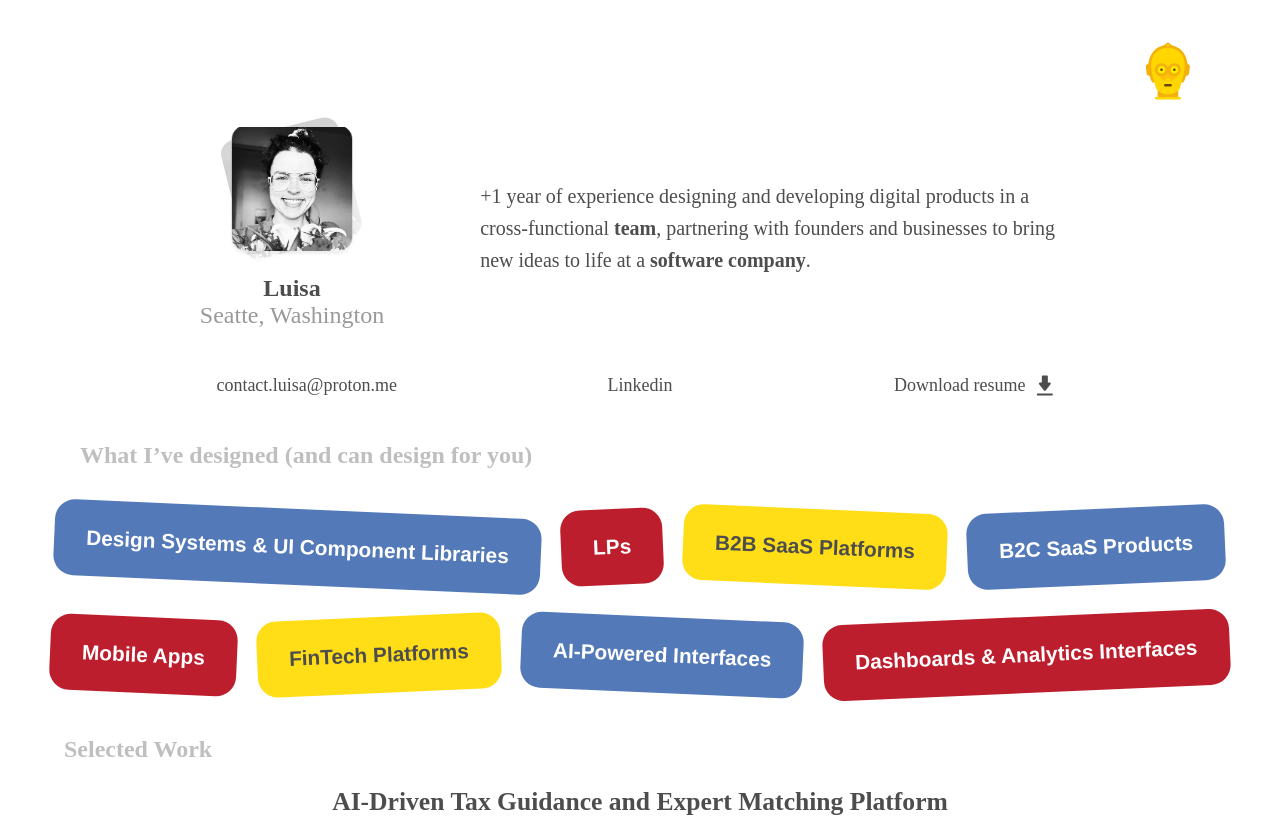
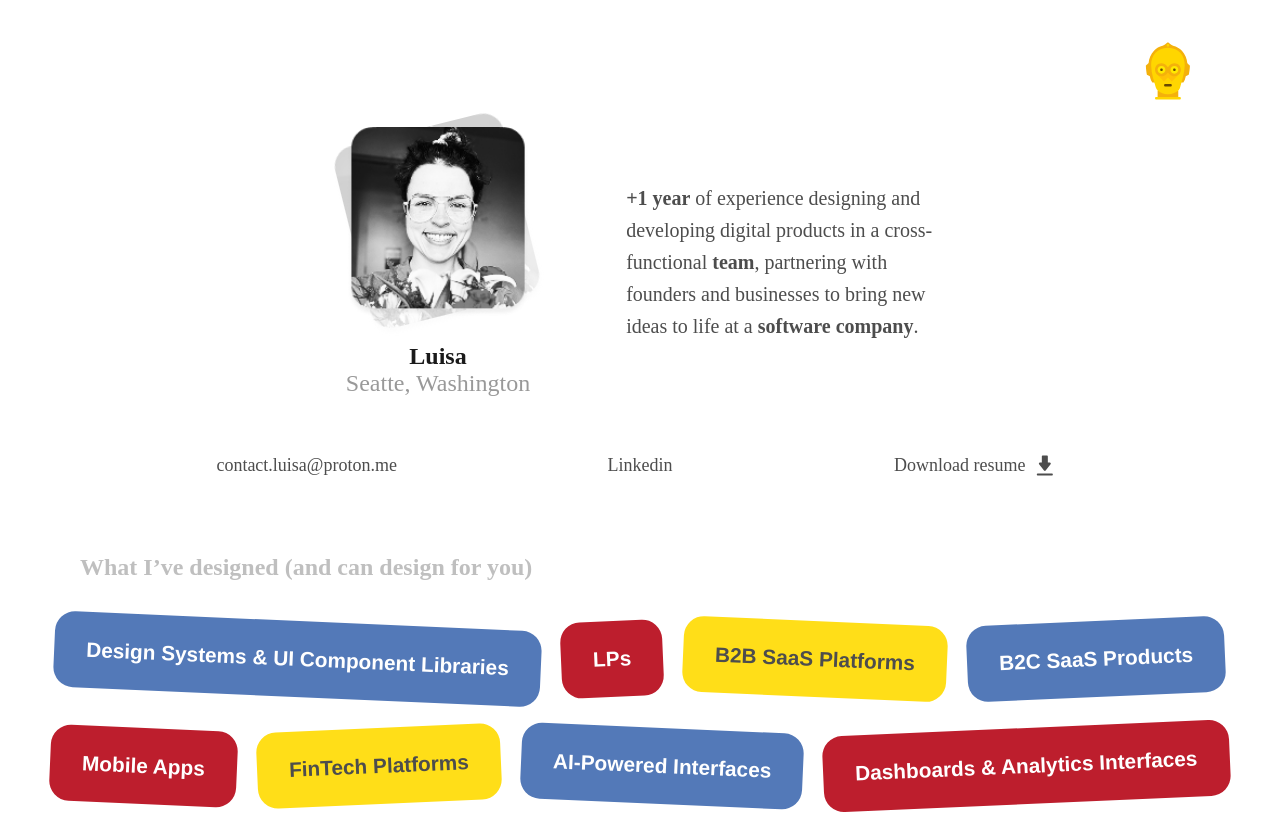
Before and after one commit to luisadeguimaraes/portfolio, a React (Vite) app: page / in a window 1280 px wide. Shown: the top 817 px of the page. Built offline with nearby package versions, Linux system fonts and the light colour scheme; a web font is replaced by a local one.

Commit message:
fix: spacing of hero, about contact etc

```diff
--- a/src/components/SelectedWork/Tax/TaxExamples/TaxExamples.module.css
+++ b/src/components/SelectedWork/Tax/TaxExamples/TaxExamples.module.css
@@ -29,7 +29,7 @@ flex-direction: row;
 
 /* bottom picture  */
 .browse {
-    width: 75%;
+    width: 60%;
 
 
 }
--- a/src/components/sections/Hero/About/AboutMe.tsx
+++ b/src/components/sections/Hero/About/AboutMe.tsx
@@ -4,25 +4,25 @@ import AboutMePD from "./AboutMePD"
 
 
 const AboutMe = () => (
-  <>
+
   <div className={styles.topContent}>
 
 
-  <AboutMePD/>
+    <AboutMePD />
 
 
-   <div className={styles.bio}>
-                <p>
-                    +1 year of experience designing and developing digital products in a cross-functional <strong>team</strong>, partnering with founders and businesses to bring new ideas to life at a <strong>software company</strong>.
-                </p>
-            </div>
+    <div className={styles.bio}>
+
+        <strong className={styles.years}>+1 year</strong> of experience designing and developing digital products in a cross-functional <strong>team</strong>, partnering with founders and businesses to bring new ideas to life at a <strong>software company</strong>.
+
+    </div>
 
 
 
 
   </div>
 
-</>
+
 );
 
 export default AboutMe;
--- a/src/components/sections/Hero/About/AboutMePD.tsx
+++ b/src/components/sections/Hero/About/AboutMePD.tsx
@@ -9,15 +9,13 @@ const AboutMePD = () => {
                 <img
                     src="/Luisa.png"
                     alt="Profile picture of Luisa de Guimarães"
-                    width="128"
-                    height="128"
+
                     className={styles.profileImage}
                 />
                 <img
                     src="/Luisa.png"
                     alt="Profile picture of Luisa de Guimarães"
-                    width="128"
-                    height="128"
+
                     className={styles.backgroundImage}
                 />
                 </div>
--- a/src/components/sections/Hero/Contact/Contact.module.css
+++ b/src/components/sections/Hero/Contact/Contact.module.css
@@ -3,7 +3,7 @@
 .frameParent {
   width: 100%;
   max-width: 1000px;
-  margin: 0 auto;
+  margin: 2.5% auto;
   display: flex;
   justify-content: space-between;
   align-items: center;
--- a/src/components/sections/Hero/Hero.module.css
+++ b/src/components/sections/Hero/Hero.module.css
@@ -5,7 +5,7 @@
   align-items: center;
   gap: 3.75rem;
   /* 60px */
-  padding-bottom: 1.25rem;
+  margin: auto;
   /* 20px */
   width: 100%;
 }
@@ -18,9 +18,9 @@
   position: relative;
   background-color: none;
   /* Crucial for absolutely positioning the pseudo-element */
-  width: 8rem;
+  width: 100%;
   /* Define the base size */
-  height: 8rem;
+  height: 100%;
   /* Define the base size */
   /* This ensures the image and its background element are properly sized */
 }
@@ -41,7 +41,8 @@
 /* The magic for the offset background happens here with ::before */
 .backgroundImage {
   position: absolute;
-
+width: 100%;
+height: 100%;
   top: 0;
   left: 0;
   transform: rotate(-14deg);
@@ -78,7 +79,7 @@ gap: 6rem;
   	font-size: 24px;
   	font-weight: 800;
   	font-family: Zain;
-  	color: #4d4d4d;
+    color: var(--color-text);
   	text-align: center;
     margin: 0;
 }
@@ -126,7 +127,12 @@ gap: 6rem;
   line-height: 1.6;
   font-weight: 400;
   /* THE FIX: Constrain the width */
-  max-width: 600px;
+  max-width: 27.5%;
   /* Optional: Align text left for better paragraph readability */
   text-align: left;
 }
+
+
+.years{
+  font-weight: 800;
+}
```
